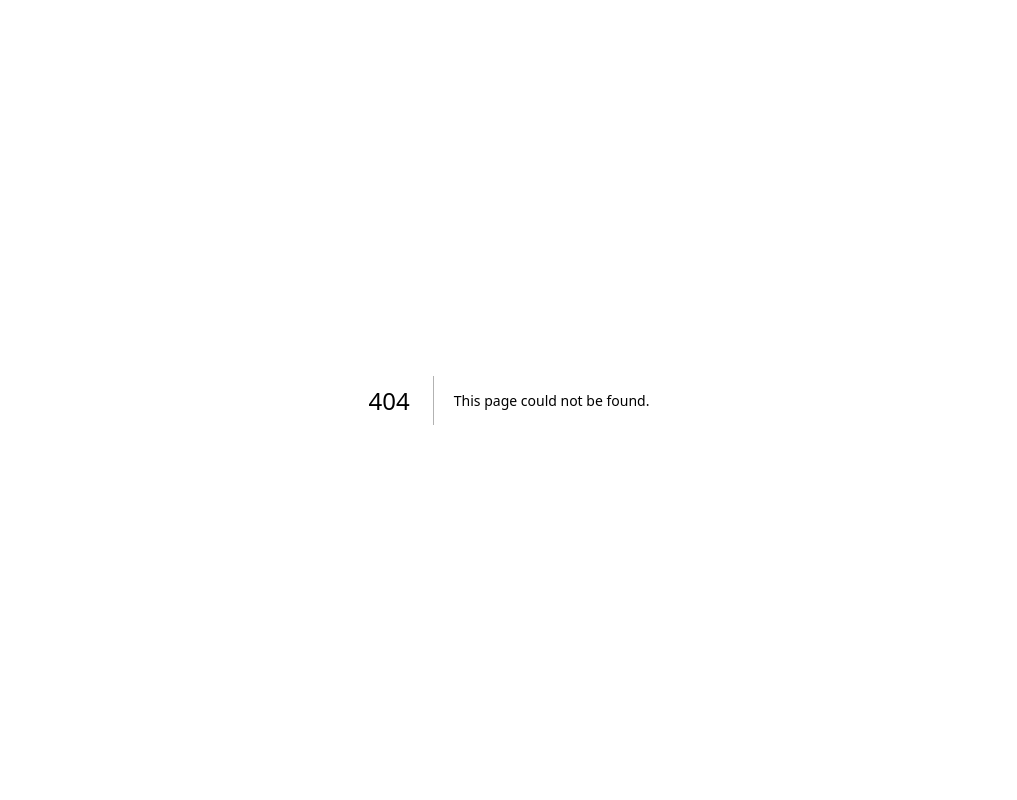
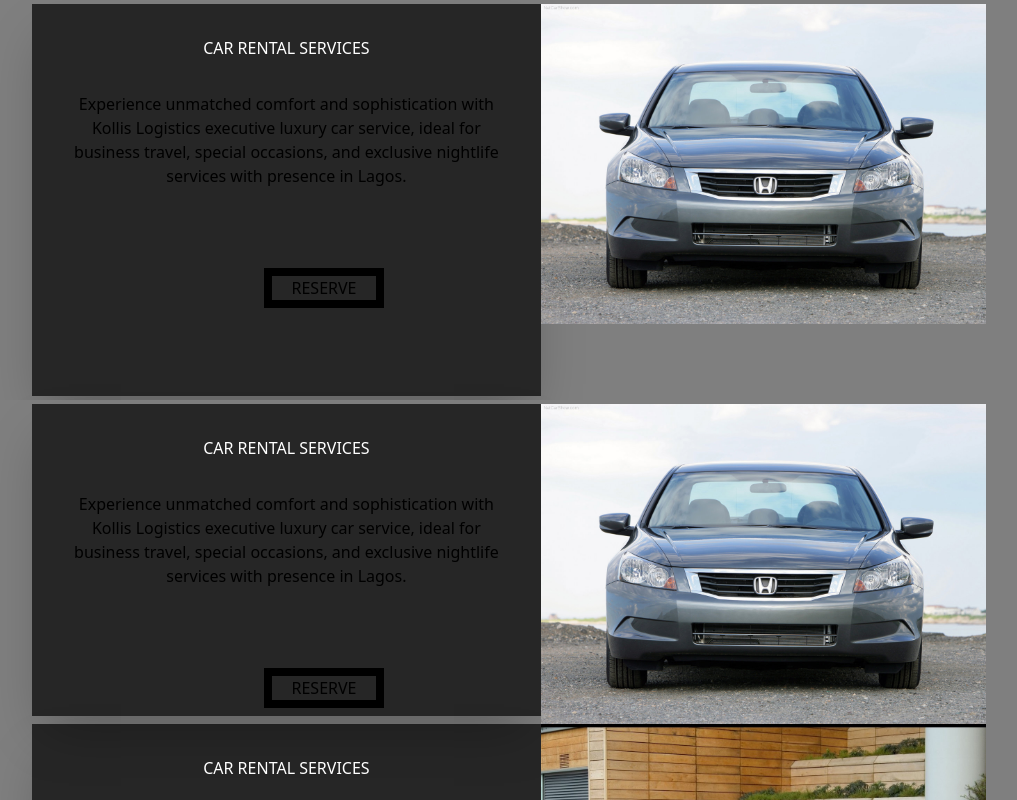
Before and after one commit to kollis79/car-rental, a Next.js app: page /Gallery in a window 1280 px wide. Before the commit this address had no page. Shown: the top 800 px of the page, without its empty margins (131-1148 px from the left). Built offline with nearby package versions, Linux system fonts and the light colour scheme.

Commit message:
first commit

```diff
--- /dev/null
+++ b/src/app/Gallery/page.js
@@ -0,0 +1,9 @@
+import Cars from "../components/cars"
+export default function Gallery(){
+    return(
+        <div>
+            <Cars/>
+        </div>
+
+    )
+}
--- /dev/null
+++ b/src/app/Home/page.js
@@ -0,0 +1,23 @@
+
+export default function Home(){
+    return(
+
+        <div className=" h-screen w-full overflow-hidden ">
+            <video className=" h-screen absolute top-1/2 left-1/2 w-auto min-w-full min-h-full transform -translate-x-1/2 -translate-y-1/2 object-cover"
+            src="video.mp4"
+            autoPlay
+            loop
+            muted
+            playsInline>
+
+            </video>
+            <div className="absolute inset-0 bg-black/90"></div>
+
+
+          <div className="relative flex items-center justify-center h-full">
+             <h1 className="text-white text-center leading-tight text-7xl">NEED A RIDE? <p>CALL US ANYTIME.</p></h1>
+          </div>
+        </div>
+    )
+
+}
--- /dev/null
+++ b/src/app/List/page.js
@@ -0,0 +1,21 @@
+export default function List(){
+    return(
+
+ <div className=" h-screen w-full overflow-hidden ">
+            <video className=" h-screen absolute top-1/2 left-1/2 w-auto min-w-full min-h-full transform -translate-x-1/2 -translate-y-1/2 object-cover"
+            src="video.mp4"
+            autoPlay
+            loop
+            muted
+            playsInline>
+
+            </video>
+            <div className="absolute inset-0 bg-black/90"></div>
+
+
+          <div className="relative flex items-center justify-center h-full">
+             <h1 className="text-white text-center leading-tight text-7xl">LIST YOUR CAR WITH US.</h1>
+          </div>
+        </div>
+    )
+}
--- /dev/null
+++ b/src/app/Safety/page.js
@@ -0,0 +1,8 @@
+import Services from "../Services/page"
+export default function safety(){
+    return(
+        <div>
+            <Services/>
+        </div>
+    )
+}
--- /dev/null
+++ b/src/app/Services/page.js
@@ -0,0 +1,26 @@
+
+export default function Services(){
+
+    return(
+
+        <div className=" h-screen w-full overflow-hidden ">
+            <video className=" h-screen absolute top-1/2 left-1/2 w-auto min-w-full min-h-full transform -translate-x-1/2 -translate-y-1/2 object-cover"
+            src="video.mp4"
+            autoPlay
+            loop
+            muted
+            playsInline>
+
+            </video>
+            <div className="absolute inset-0 bg-black/90"></div>
+
+
+          <div className="relative flex items-center justify-center h-full">
+             <h1 className="text-white text-center leading-tight text-7xl">NEED A RIDE? <p>CALL US ANYTIME.</p></h1>
+          </div>
+
+
+        </div>
+    )
+
+}
--- a/src/app/components/cars.js
+++ b/src/app/components/cars.js
@@ -37,6 +37,10 @@ export default function Cars() {
             Logistics executive luxury car service, ideal for business travel,
             special occasions, and exclusive nightlife services with presence in
             Lagos.
+            <div onClick={""} className="w-30 ml-50">
+              {" "}
+              <p className=" border-8 mt-20 text-black">RESERVE</p>
+            </div>
           </p>{" "}
         </motion.div>
 
@@ -57,6 +61,10 @@ export default function Cars() {
             Logistics executive luxury car service, ideal for business travel,
             special occasions, and exclusive nightlife services with presence in
             Lagos.
+            <div onClick={""} className="w-30 ml-50">
+              {" "}
+              <p className=" border-8 mt-20 text-black">RESERVE</p>
+            </div>
           </p>{" "}
         </div>
 
@@ -71,6 +79,10 @@ export default function Cars() {
             Logistics executive luxury car service, ideal for business travel,
             special occasions, and exclusive nightlife services with presence in
             Lagos.
+            <div onClick={""} className="w-30 ml-50">
+              {" "}
+              <p className=" border-8 mt-20 text-black">RESERVE</p>
+            </div>
           </p>{" "}
         </div>
 
@@ -84,6 +96,10 @@ export default function Cars() {
             Logistics executive luxury car service, ideal for business travel,
             special occasions, and exclusive nightlife services with presence in
             Lagos.
+            <div onClick={"#"} className="w-30 ml-50">
+              {" "}
+              <p className=" border-8 mt-20 text-black">RESERVE</p>
+            </div>
           </p>{" "}
         </div>
 
@@ -98,7 +114,11 @@ export default function Cars() {
             trained armed security professionals offer peace of mind throughout
             your journey, whether you’re attending high-profile events or
             require personal security in Nigeria.
-          </p>{" "}
+            <div onClick={"#"} className="w-30 ml-50">
+
+              <p className=" border-8 mt-20 text-black">RESERVE</p>
+            </div>
+          </p>
         </div>
 
         <img src="/police.webp" className=" w-[35%] h-80 mb-10"></img>
@@ -108,15 +128,41 @@ export default function Cars() {
           <div className="w-[40%] bg-black/70 shadow-2xl p-8 flex flex-col gap-8 items-center text-center ">
             <p className="text-center text-white  ">SECURITY SERVICE </p>
             <p>
-              At Kollis-Logistics, safety and security are paramount. Our highly
-              trained armed security professionals offer peace of mind
-              throughout your journey, whether you’re attending high-profile
-              events or require personal security in Nigeria.
+              Experience unmatched comfort and sophistication with Kollis
+              Logistics executive luxury car service, ideal for business travel,
+              special occasions, and exclusive nightlife services with presence
+              in Lagos..
+              <div onClick={"#"} className="w-30 ml-50">
+                {" "}
+                <p className=" border-8 mt-20 text-black">RESERVE</p>
+              </div>
             </p>{" "}
           </div>
 
           <img src="prado.webp" className=" w-[35%] h-80 mb-10"></img>
         </div>
+        <div>
+          <div className="h-80  p-1   flex justify-center ">
+            <div className="w-[40%] bg-black/70 shadow-2xl p-8 flex flex-col gap-8 items-center text-center ">
+              <p className="text-center text-white  ">SECURITY SERVICE </p>
+              <p>
+                Experience unmatched comfort and sophistication with Kollis
+                Logistics executive luxury car service, ideal for business
+                travel, special occasions, and exclusive nightlife services with
+                presence in Lagos.
+                <div onClick={"#"} className="w-30 ml-50">
+                  {" "}
+                  <p className=" border-8 mt-20 text-black">RESERVE</p>
+                </div>
+              </p>{" "}
+            </div>
+
+            <img
+              src="/2008-Toyota-Highlander-Base.webp"
+              className=" w-[35%] h-80 mb-10"
+            ></img>
+          </div>
+        </div>
       </div>
     </motion.div>
   );
--- a/src/app/components/navbar.js
+++ b/src/app/components/navbar.js
@@ -1,5 +1,6 @@
 "use client";
 import { useState } from "react";
+
 
 export default function Navbar() {
     const[toggle,setToggle] = useState(false);
@@ -7,17 +8,16 @@ export default function Navbar() {
         setToggle (!toggle)
     }
   const links = [
-    { name: "HOME", path: "/" },
-    { name: "ABOUT", path: "/" },
-    { name: "SERVICES", path: "/" },
-    { name: "SAFETY POLICY", path: "/" },
-    { name: "GALLERY", path: "/" },
-    { name: "LIST YOUR CAR WITH US", path: "/" },
+    { name: "ABOUT", path: "/Home" },
+    { name: "SERVICES", path: "/Services" },
+    { name: "SAFETY POLICY", path: "/Safety" },
+    { name: "GALLERY", path: "/Gallery" },
+    { name: "LIST YOUR CAR WITH US", path: "/List" },
     { name: "CONTACT", path: "/" },
     { name: "BLOG", path: "/" },
   ];
   return (
-    <nav className="bg-black items-center flex justify-between w-full lg:gap-60 text-white lg:px-15 px-8 ">
+    <nav className="bg-black flex items-center  justify-between w-full lg:gap-60 text-white lg:px-15 px-8 ">
         {/* {toggle && <MobileMenu />} */}
 
       <img className="h-20 hover:scale-125" src="/sticker.webp"></img>
--- a/src/app/footer.js
+++ b/src/app/footer.js
@@ -12,7 +12,7 @@ export default function Footer() {
       </div>
       <div className="py-10 p-10">
         <ul className="flex justify-between hover:scale-105 transform ">
-          <li> Home</li>
+          <li><a href="">Home</a> </li>
           <l>About</l>
           <li>Services</li>
           <li>Blog</li>
--- a/src/app/layout.js
+++ b/src/app/layout.js
@@ -12,7 +12,7 @@ const geistMono = Geist_Mono({
 });
 
 export const metadata = {
-  title: "Create Next App",
+  title: "Kollis Logistics",
   description: "Generated by create next app",
 };
 
--- a/src/app/page.js
+++ b/src/app/page.js
@@ -3,6 +3,8 @@ import Section1 from "./components/section1";
 import Product from "./components/product";
 import Cars from "./components/cars";
 import Footer from "./footer";
+import MobileMenu from "./components/mobileMenu";
+
 export default function Home() {
   return (
 
@@ -12,6 +14,7 @@ export default function Home() {
       <Product/>
       <Cars/>
       <Footer/>
+      <MobileMenu />
 
 
     </div>
```
Also changed, not shown: public/2008-Toyota-Highlander-Base.webp (added), 1 other file (tests, documents, lock files or other folders).
